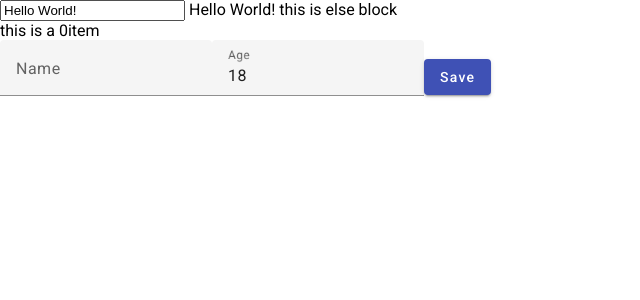
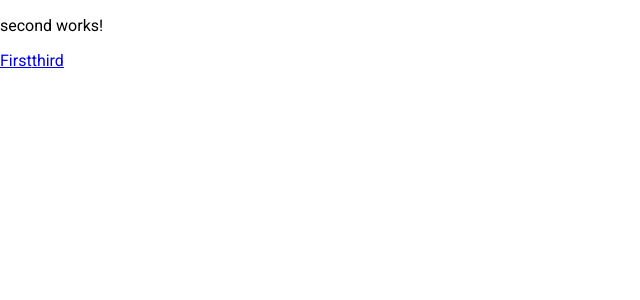
Before and after one commit to anishwagle/DotnetClass-AngularProject, an Angular app: page /second in a window 1280 px wide. Before the commit this address led to /. Shown: the top 300 px of the page, without its empty margins (0-640 px from the left). Built offline with nearby package versions, Linux system fonts and the light colour scheme.

Commit message:
routing learned

```diff
--- a/src/app/app-routing.module.ts
+++ b/src/app/app-routing.module.ts
@@ -1,7 +1,23 @@
 import { NgModule } from '@angular/core';
 import { RouterModule, Routes } from '@angular/router';
+import { FirstComponentComponent } from './first-component/first-component.component';
+import { SecondComponent } from './second/second.component';
+import { ThirdComponent } from './third/third.component';
 
-const routes: Routes = [];
+const routes: Routes = [
+  {
+    path:"",
+    component:FirstComponentComponent
+  },
+  {
+    path:"second",
+    component:SecondComponent
+  },
+  {
+    path:"third/:id",
+    component:ThirdComponent
+  }
+];
 
 @NgModule({
   imports: [RouterModule.forRoot(routes)],
--- a/src/app/app.component.html
+++ b/src/app/app.component.html
@@ -1,13 +1 @@
-<div>
-
-  <input type="text" [(ngModel)]="title"/>
-  {{title}}
-
-  <div *ngIf="condition; else elseBlock">Content to render when condition is true.</div>
-  <div *ngFor="let item of listOfItem;first as e">
-
-    <div *ngIf="e">this is a {{item}}item</div>
-  </div>
-  <ng-template #elseBlock> this is else block</ng-template>
-</div>
-<app-first-component></app-first-component>
+<router-outlet></router-outlet>
--- a/src/app/app.module.ts
+++ b/src/app/app.module.ts
@@ -8,10 +8,14 @@ import { FirstComponentComponent } from './first-component/first-component.compo
 import { BrowserAnimationsModule } from '@angular/platform-browser/animations';
 import {MatInputModule} from '@angular/material/input';
 import {MatButtonModule} from '@angular/material/button';
+import { SecondComponent } from './second/second.component';
+import { ThirdComponent } from './third/third.component';
 @NgModule({
   declarations: [
     AppComponent,
-    FirstComponentComponent
+    FirstComponentComponent,
+    SecondComponent,
+    ThirdComponent
   ],
   imports: [
     BrowserModule,
--- a/src/app/first-component/first-component.component.html
+++ b/src/app/first-component/first-component.component.html
@@ -9,3 +9,6 @@
       </mat-form-field>
     <button type="submit" mat-raised-button color="primary">Save</button>
 </form>
+
+
+<a routerLink="/second">second</a>
--- /dev/null
+++ b/src/app/second/second.component.html
@@ -0,0 +1,4 @@
+<p>second works!</p>
+
+<a routerLink="/">First</a>
+<a [routerLink]="['/third','1234']">third</a>
--- /dev/null
+++ b/src/app/third/third.component.html
@@ -0,0 +1,2 @@
+<p>third works!</p>
+Id={{id}}
--- /dev/null
+++ b/src/app/third/third.component.ts
@@ -0,0 +1,18 @@
+import { Component, OnInit } from '@angular/core';
+import { ActivatedRoute } from '@angular/router';
+
+@Component({
+  selector: 'app-third',
+  templateUrl: './third.component.html',
+  styleUrls: ['./third.component.css']
+})
+export class ThirdComponent implements OnInit {
+  id=""
+  constructor(private router: ActivatedRoute){
+
+  }
+  ngOnInit(): void {
+    this.id = this.router.snapshot.params["id"];
+  }
+
+}
```
Also changed, not shown: src/app/second/second.component.ts (added, +10 -0 lines), src/app/second/second.component.css (added), src/app/third/third.component.css (added), 2 other files (tests, documents, lock files or other folders).
